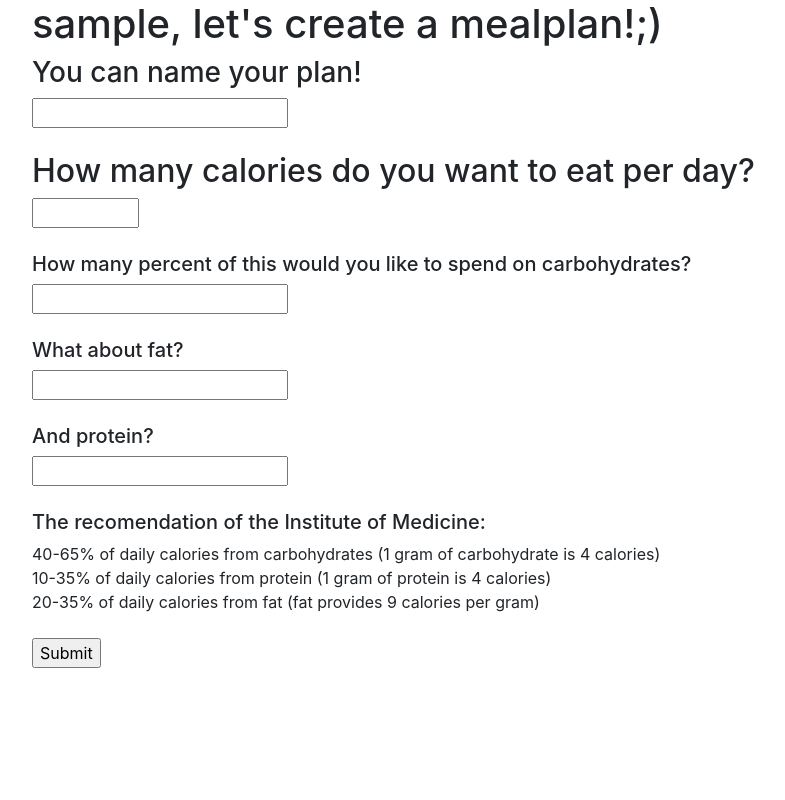
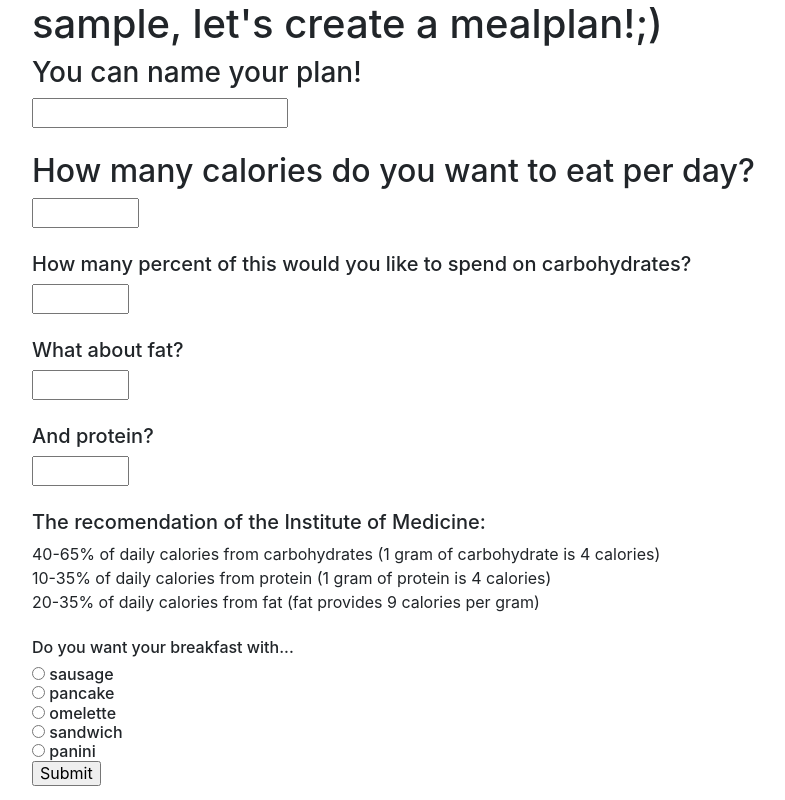
Before and after one commit to lamalgopach/Dietly, a Flask app: page /preferences in a window 1280 px wide. Shown: the whole page, without its empty margins (53-838 px from the left). Run offline with Flask 2, Linux system fonts and the light colour scheme; the visitor is signed in with stand-in values (Sample User, id 1); data comes from the database, SQL or seed files in the repository; some libraries are stand-ins or nearby versions.

Commit message:
Added preferences of food to the breakfast.

```diff
--- a/server.py
+++ b/server.py
@@ -223,6 +223,7 @@
 	carbohydrates = request.form.get("carbohydrates")
 	fat = request.form.get("fat")
 	protein = request.form.get("protein")
+	breakfast = request.form.get("breakfast")
 
 	new_plan = Plan(plan_name=plan_name, user_id=user_id, calories=calories, carbohydrates=carbohydrates, fat=fat, protein=protein)
 	db.session.add(new_plan)
@@ -243,7 +244,7 @@
 	breakfast_limit_fat = fat
 	breakfast_limit_protein = protein
 
-	breakfast = "breakfast"
+	# breakfast = "breakfast"
 
 	results = get_recipes_from_api(breakfast, breakfast_limit_calories, breakfast_limit_carbohydrates, breakfast_limit_fat, breakfast_limit_protein, user_allergies, user_diets)
 
--- a/templates/display_breakfast.html
+++ b/templates/display_breakfast.html
@@ -57,11 +57,15 @@
 
 	{% endfor %}
 
+	<form action="http://0.0.0.0:5000/preferences">
+    	<input type="submit" value="Let me change my mind!" />
+	</form>
+
 	<script>
+		// make sure autofocus works in HTML5
 		$('#myModal').on('shown.bs.modal', function () {
 		  $('#myInput').trigger('focus')
 		})
-
 	</script>
 
 {% endblock %}
--- a/templates/preferences.html
+++ b/templates/preferences.html
@@ -18,20 +18,37 @@
 		<input type="number" name="calories" min=1400 max=4000 required><br><br>
 
 		<h5>How many percent of this would you like to spend on carbohydrates?</h5>
-		<input id="carbs" type="number" name="carbohydrates" min=0 required><br><br>
+		<input id="carbs" type="number" name="carbohydrates" min=0 max=200 required><br><br>
 
 		<h5>What about fat?</h5>
-		<input id="fat" type="number" name="fat" min=0 required><br><br>
+		<input id="fat" type="number" name="fat" min=0 max=150 required><br><br>
 
 		<h5>And protein?</h5>
-		<input id="protein" type="number" name="protein" min=0 required><br><br>
+		<input id="protein" type="number" name="protein" min=0 max=150 required><br><br>
 
 		<h5>The recomendation of the Institute of Medicine:</h5>
 		<h7>40-65% of daily calories from carbohydrates (1 gram of carbohydrate is 4 calories)</h7><br>
 		<h7>10-35% of daily calories from protein (1 gram of protein is 4 calories)</h7><br>
 		<h7>20-35% of daily calories from fat (fat provides 9 calories per gram)</h7><br><br>
 
+		<h6>Do you want your breakfast with...<h6>
+
+  		<input type="radio" name="breakfast" value="sausages"> sausage<br>
+		<input type="radio" name="breakfast" value="pancakes"> pancake<br>
+		<input type="radio" name="breakfast" value="omelette"> omelette<br>
+		<input type="radio" name="breakfast" value="sandwich"> sandwich<br>
+		<input type="radio" name="breakfast" value="panini"> panini<br>
+
+
+
+
+
+
+
 		<input type="submit" value="Submit">
+
+
+
 	</form>
 
 
@@ -60,7 +77,7 @@
 
 	</script>> -->
 
-	<script src="https://code.jquery.com/jquery-3.2.1.min.js">
+<!-- 	<script src="https://code.jquery.com/jquery-3.2.1.min.js">
 
 		let carbs = $('#carbs').val()
 		let fat = $('#fat').val()
@@ -74,7 +91,7 @@
 
 		$('#carbs').on('change', newFatMax);
 
-	</script>
+	</script> -->
 
 
 	<script src="https://code.jquery.com/jquery-3.2.1.min.js">
```
